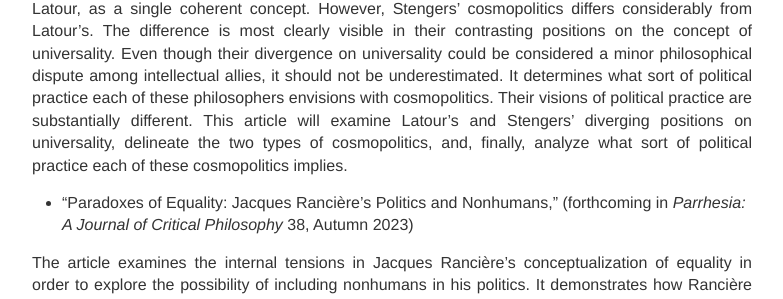
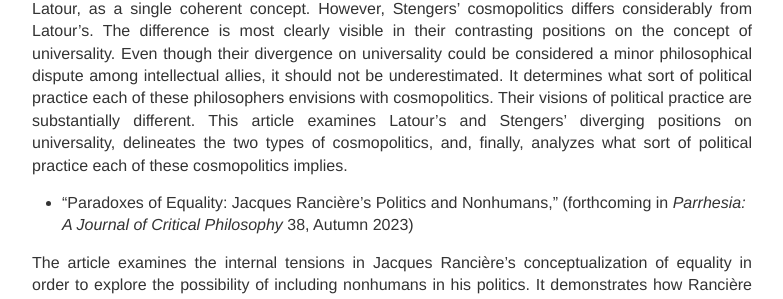
Before and after one commit to IJanicka/IJanicka.github.io, a Jekyll site: the page built from publications.md, in a window 1280 px wide and 900 px high, scrolled down 919 px. Shown: the part 327-626 px from the top of the window, without its empty margins (248-1031 px from the left). Built offline with Jekyll 4.4.1, drawn with Linux system fonts in a browser that asks for light colours; some of the changed text lies outside the part shown.

Commit message:
Update publications.md

```diff
--- a/publications.md
+++ b/publications.md
@@ -21,7 +21,7 @@ The turn of the Millennium demonstrated a fully-fledged revival and fusion of va
 
 * “The Janus Face of Cosmopolitics: The Concept of Universality in Isabelle Stengers and Bruno Latour” (forthcoming in *Philosophy Today* 68.3, Summer 2024) <br>
 
-Scholars in multispecies ethnography, the ontological turn, new materialisms, science and technology studies (STS), assemblage urbanism and other movements within broadly considered posthumanities often treat cosmopolitics, initially proposed by Isabelle Stengers and subsequently taken up by Bruno Latour, as a single coherent concept. However, Stengers’ cosmopolitics differs considerably from Latour’s. The difference is most clearly visible in their contrasting positions on the concept of universality. Even though their divergence on universality could be considered a minor philosophical dispute among intellectual allies, it should not be underestimated. It determines what sort of political practice each of these philosophers envisions with cosmopolitics. Their visions of political practice are substantially different. This article will examine Latour’s and Stengers’ diverging positions on universality, delineate the two types of cosmopolitics, and, finally, analyze what sort of political practice each of these cosmopolitics implies.
+Scholars in multispecies ethnography, the ontological turn, new materialisms, science and technology studies (STS), assemblage urbanism and other movements within broadly considered posthumanities often treat cosmopolitics, initially proposed by Isabelle Stengers and subsequently taken up by Bruno Latour, as a single coherent concept. However, Stengers’ cosmopolitics differs considerably from Latour’s. The difference is most clearly visible in their contrasting positions on the concept of universality. Even though their divergence on universality could be considered a minor philosophical dispute among intellectual allies, it should not be underestimated. It determines what sort of political practice each of these philosophers envisions with cosmopolitics. Their visions of political practice are substantially different. This article examines Latour’s and Stengers’ diverging positions on universality, delineates the two types of cosmopolitics, and, finally, analyzes what sort of political practice each of these cosmopolitics implies.
 
 *  “Paradoxes of Equality: Jacques Rancière’s Politics and Nonhumans,” (forthcoming in *Parrhesia: A Journal of Critical Philosophy* 38, Autumn 2023)<br>
 
```
